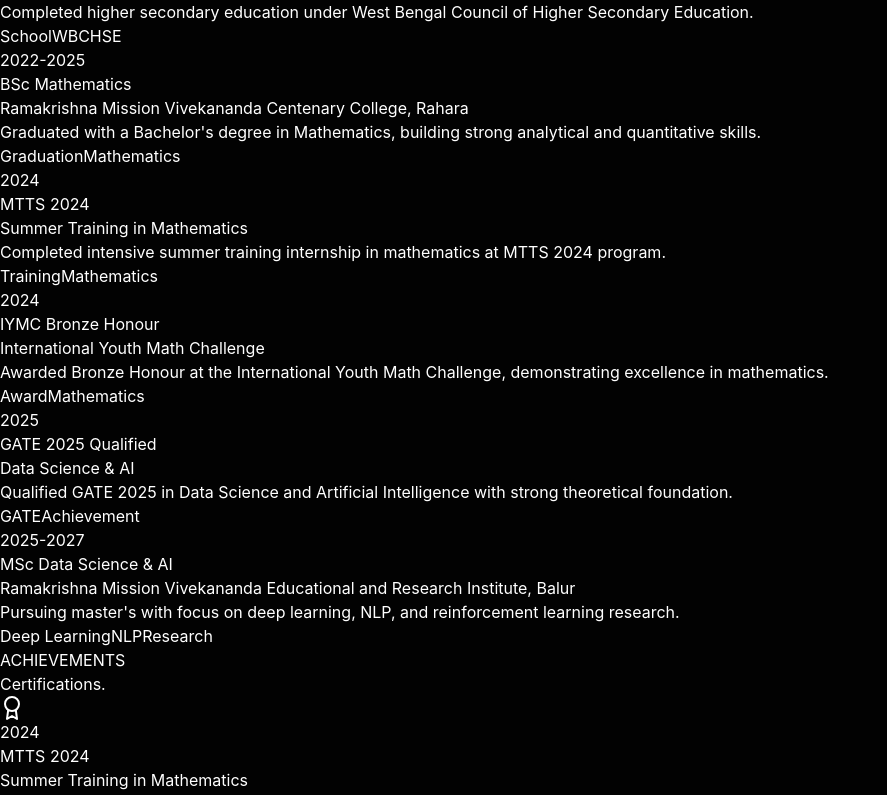
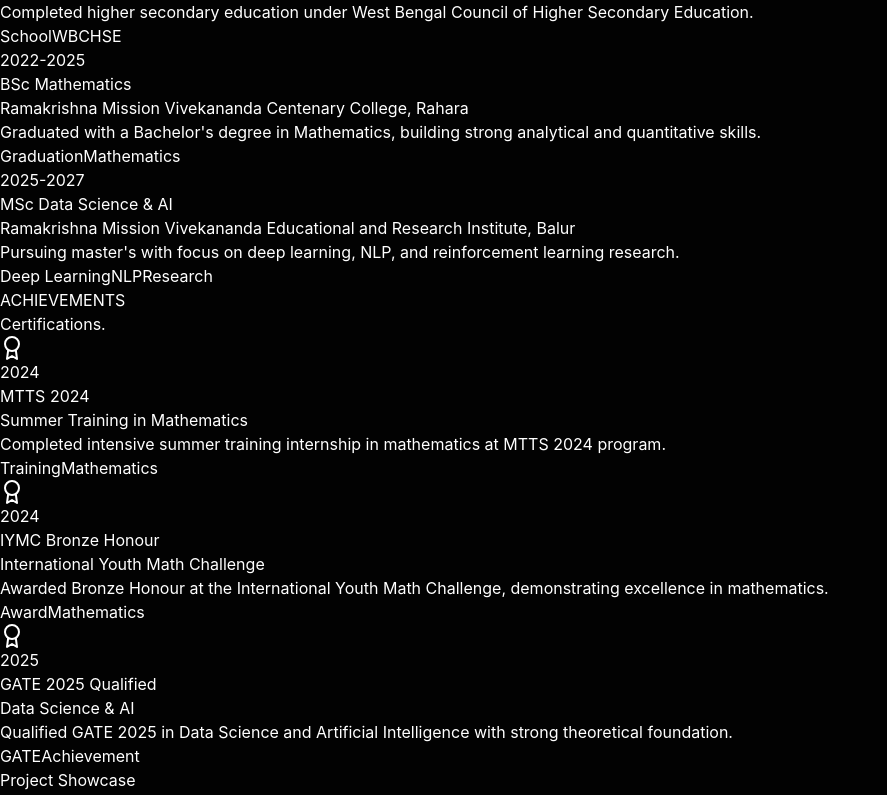
Before and after one commit to Sahityabiswas/Portfolio, a React (Vite) app: page / in a window 1280 px wide. Shown: the part 8246-9041 px from the top of the page, without its empty margins (0-887 px from the left). Built offline with nearby package versions, Linux system fonts and the light colour scheme.

Commit message:
move MTTS, IYMC, GATE from Career to Certifications

```diff
--- a/src/components/Career.jsx
+++ b/src/components/Career.jsx
@@ -26,27 +26,6 @@
     subtitle: "Ramakrishna Mission Vivekananda Centenary College, Rahara",
     desc: "Graduated with a Bachelor's degree in Mathematics, building strong analytical and quantitative skills.",
     tags: ["Graduation", "Mathematics"]
-  },
-  {
-    year: "2024",
-    title: "MTTS 2024",
-    subtitle: "Summer Training in Mathematics",
-    desc: "Completed intensive summer training internship in mathematics at MTTS 2024 program.",
-    tags: ["Training", "Mathematics"]
-  },
-  {
-    year: "2024",
-    title: "IYMC Bronze Honour",
-    subtitle: "International Youth Math Challenge",
-    desc: "Awarded Bronze Honour at the International Youth Math Challenge, demonstrating excellence in mathematics.",
-    tags: ["Award", "Mathematics"]
-  },
-  {
-    year: "2025",
-    title: "GATE 2025 Qualified",
-    subtitle: "Data Science & AI",
-    desc: "Qualified GATE 2025 in Data Science and Artificial Intelligence with strong theoretical foundation.",
-    tags: ["GATE", "Achievement"]
   },
   {
     year: "2025-2027",
--- a/src/components/Certifications.jsx
+++ b/src/components/Certifications.jsx
@@ -6,16 +6,23 @@
   {
     title: "MTTS 2024",
     subtitle: "Summer Training in Mathematics",
-    desc: "Intensive summer training internship in mathematics covering advanced topics in analysis, algebra, and topology.",
+    desc: "Completed intensive summer training internship in mathematics at MTTS 2024 program.",
     tags: ["Training", "Mathematics"],
     year: "2024",
   },
   {
     title: "IYMC Bronze Honour",
     subtitle: "International Youth Math Challenge",
-    desc: "Awarded Bronze Honour at the International Youth Math Challenge, demonstrating excellence in mathematical problem-solving.",
+    desc: "Awarded Bronze Honour at the International Youth Math Challenge, demonstrating excellence in mathematics.",
     tags: ["Award", "Mathematics"],
     year: "2024",
+  },
+  {
+    title: "GATE 2025 Qualified",
+    subtitle: "Data Science & AI",
+    desc: "Qualified GATE 2025 in Data Science and Artificial Intelligence with strong theoretical foundation.",
+    tags: ["GATE", "Achievement"],
+    year: "2025",
   }
 ];
 
```
